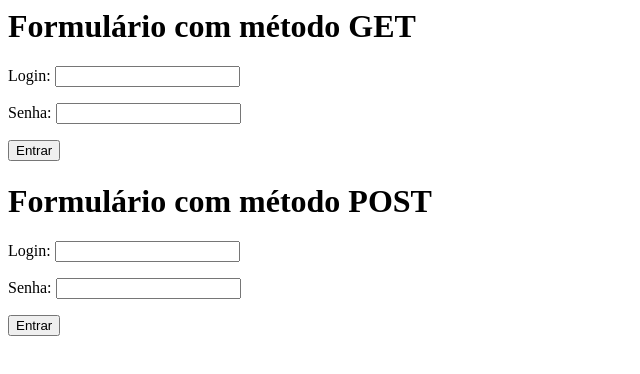
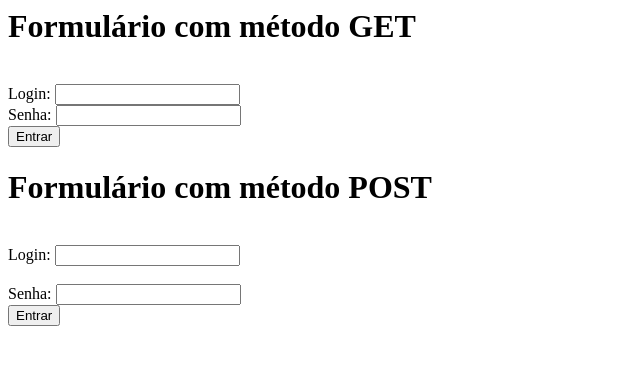
Before and after one commit to CEEMTI-BG-prof-Melissa/aula-05-13-05-lpw-isabelly-e-kaio, a plain HTML site: page index.html in a window 1280 px wide. Shown: the whole page, without its empty margins (0-640 px from the left). Drawn offline with Linux system fonts and the light colour scheme.

Commit message:
Update index.html

```diff
--- a/index.html
+++ b/index.html
@@ -5,22 +5,21 @@
       <body>
             <h1>Formulário com método GET</h1>
             <form>
-                  <p>
+                  <br>
                         Login: <input type="text">
-                  </p>
-                  <p>
+                  <br>
                         Senha: <input type="password">
-                  </p>
+                  <br>
 
                   <input type="button" value="Entrar">
             <h1>Formulário com método POST</h1>
             <form>
-                  <p>
+                  <br>
                         Login: <input type="text">
-                  </p>
-                  <p>
+                  <br>
+                  <br>
                         Senha: <input type="password">
-                  </p>
+                  <br>
 
                   <input type="button" value="Entrar">
 
```
